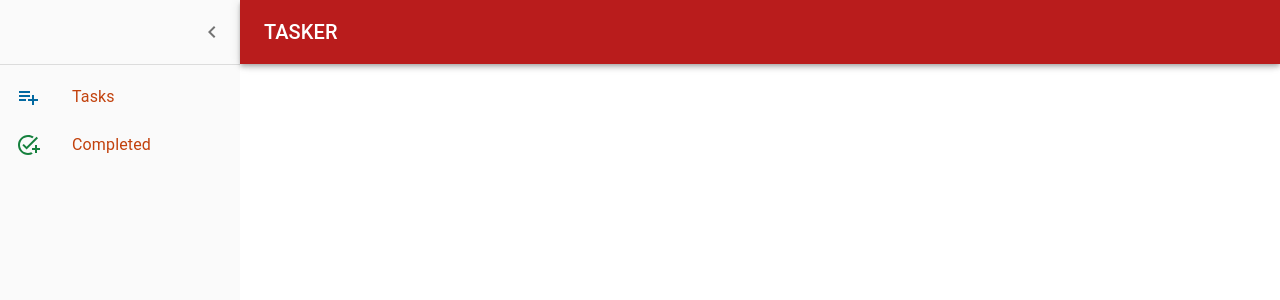
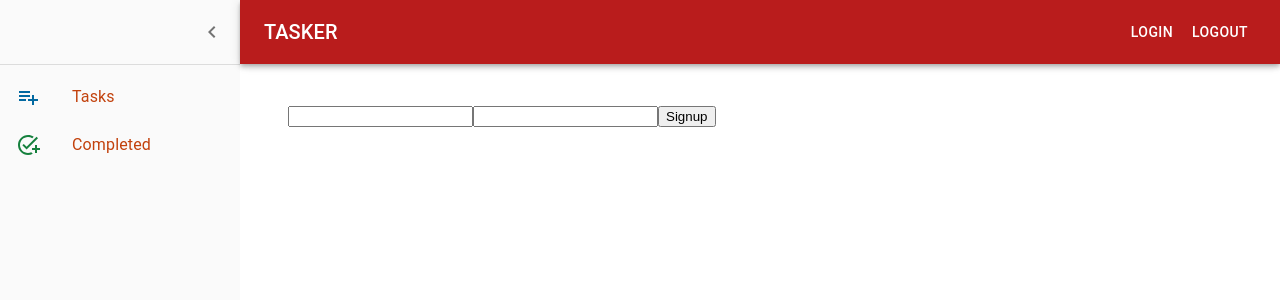
Before and after one commit to musama619/mern-taskapp, a React (Create React App) app in the folder app/: page /signup in a window 1280 px wide. Shown: the top 300 px of the page. Built offline with nearby package versions, Linux system fonts and the light colour scheme; the HTML template or start-up script is replaced by a standard one.

Commit message:
auth context, login, signup

```diff
--- a/app/src/App.js
+++ b/app/src/App.js
@@ -4,6 +4,7 @@ import "./App.css";
 import { BrowserRouter } from "react-router-dom";
 import Tasks from "./pages/Tasks";
 import TaskState from "./context/TaskState";
+import { AuthContextProvider } from "./context/AuthContext";
 import SideBar from "./components/SideBar";
 import { AdapterDateFns } from "@mui/x-date-pickers/AdapterDateFns";
 import { LocalizationProvider } from "@mui/x-date-pickers/LocalizationProvider";
@@ -13,14 +14,15 @@ function App() {
     return (
         <LocalizationProvider dateAdapter={AdapterDateFns}>
             <StyledEngineProvider injectFirst>
+                <AuthContextProvider>
                     <TaskState>
                         <BrowserRouter>
-                        {/* <CssBaseline /> */}
                             <Container maxWidth="xl">
                                 <SideBar />
                             </Container>
                         </BrowserRouter>
                     </TaskState>
+                </AuthContextProvider>
             </StyledEngineProvider>
         </LocalizationProvider>
     );
--- /dev/null
+++ b/app/src/api/Auth_API.js
@@ -0,0 +1,18 @@
+import axios from "axios";
+import { DEFAULT_URL, AUTH_URL } from "./Default";
+
+export const Signup = async (data) => {
+    return await axios.post(DEFAULT_URL + AUTH_URL + "/signup", data, {
+        headers: {
+            "Content-Type": "application/json",
+        },
+    });
+};
+
+export const Login = async(data) => {
+    return await axios.post(DEFAULT_URL + AUTH_URL + "/login", data, {
+        headers: {
+            "Content-Type": "application/json",
+        },
+    });
+};
--- a/app/src/api/Default.js
+++ b/app/src/api/Default.js
@@ -1,4 +1,5 @@
-const DEFAULT_URL = "http://localhost:4000/api/task"
+const DEFAULT_URL = "http://localhost:4000/api/";
+const TASK_URL = "task/";
+const AUTH_URL = "user/";
 
-
-export default DEFAULT_URL
+export { DEFAULT_URL, TASK_URL, AUTH_URL };
--- a/app/src/api/Task_API.js
+++ b/app/src/api/Task_API.js
@@ -1,31 +1,31 @@
 import axios from "axios";
-import DEFAULT_URL from "./Default";
+import { DEFAULT_URL, TASK_URL, AUTH_URL } from "./Default";
 
 export const GetAllTasks = async () => {
-    const response = await axios.get(DEFAULT_URL);
+    const response = await axios.get(DEFAULT_URL + TASK_URL);
     return response.data;
 };
 export const GetAllCompletedTasks = async () => {
-    const response = await axios.get(DEFAULT_URL + "/completed");
+    const response = await axios.get(DEFAULT_URL + TASK_URL + "/completed");
     return response.data;
 };
 export const GetActiveTasks = async () => {
-    const response = await axios.get(DEFAULT_URL + "/active");
+    const response = await axios.get(DEFAULT_URL + TASK_URL + "/active");
     return response.data;
 };
 
 export const GetTask = async (id) => {
-    return await axios.get(`${DEFAULT_URL}/${id}`);
+    return await axios.get(DEFAULT_URL + TASK_URL + id);
 };
 
 export const PostTask = async (data) => {
-    return await axios.post(DEFAULT_URL, data);
+    return await axios.post(DEFAULT_URL + TASK_URL, data);
 };
 
 export const PatchTask = async (id, data) => {
-    return await axios.patch(`${DEFAULT_URL}/${id}`, data);
+    return await axios.patch(DEFAULT_URL + TASK_URL + id, data);
 };
 
 export const DeleteTask = async (id) => {
-    return await axios.delete(`${DEFAULT_URL}/${id}`);
+    return await axios.delete(DEFAULT_URL + TASK_URL + id);
 };
--- a/app/src/components/RoutesContent.jsx
+++ b/app/src/components/RoutesContent.jsx
@@ -8,6 +8,8 @@ import { styled, useTheme } from "@mui/material/styles";
 import { useState, useContext } from "react";
 import TaskContext from "../context/TaskContext";
 import SnackbarAlert from "./SnackbarAlert";
+import Signup from "../pages/Signup";
+import Login from "../pages/Login";
 
 const Main = styled("main", { shouldForwardProp: (prop) => prop !== "open" })(
     ({ theme, open }) => ({
@@ -42,12 +44,12 @@ function RoutesContent() {
     const taskCont = useContext(TaskContext);
     return (
         <>
-            {/* <Main open={taskCont.isSideBarOpen}>
-                <DrawerHeader /> */}
             <div style={{ marginTop: "1rem" }}>
                 <TaskState>
                     <SnackbarAlert />
                     <Routes>
+                        <Route path="/login" element={<Login />} />
+                        <Route path="/signup" element={<Signup />} />
                         <Route path="/" element={<Tasks />} />
                         <Route
                             path="/completed-tasks"
@@ -56,7 +58,6 @@ function RoutesContent() {
                     </Routes>
                 </TaskState>
             </div>
-            {/* </Main> */}
         </>
     );
 }
--- a/app/src/components/SideBar.jsx
+++ b/app/src/components/SideBar.jsx
@@ -20,7 +20,8 @@ import RoutesContent from "./RoutesContent";
 import PlaylistAdd from "@mui/icons-material/PlaylistAdd";
 import AddTask from "@mui/icons-material/AddTask";
 import { Link } from "react-router-dom";
-
+import { Button } from "@mui/material";
+import { useLogout } from "../hooks/useLogout";
 const drawerWidth = 240;
 
 const menuItems = [
@@ -85,7 +86,7 @@ const DrawerHeader = styled("div")(({ theme }) => ({
 export default function PersistentDrawerLeft() {
     const theme = useTheme();
     const [open, setOpen] = React.useState(true);
-
+    const { logout } = useLogout();
     const handleDrawerOpen = () => {
         setOpen(true);
     };
@@ -97,6 +98,7 @@ export default function PersistentDrawerLeft() {
     return (
         <Box sx={{ display: "flex" }}>
             <CssBaseline />
+            <Box sx={{ flexgrow: 1 }}>
                 <AppBar
                     position="fixed"
                     open={open}
@@ -116,8 +118,16 @@ export default function PersistentDrawerLeft() {
                         <Typography variant="h6" noWrap component="div">
                             TASKER
                         </Typography>
+                        <div style={{ flex: "1 1 auto" }}></div>
+                        <Button component={Link} to="/login" color="inherit">
+                            Login
+                        </Button>
+                        <Button color="inherit" onClick={() => logout()}>
+                            Logout
+                        </Button>
                     </Toolbar>
                 </AppBar>
+            </Box>
             <div>
                 <Drawer
                     sx={{
--- /dev/null
+++ b/app/src/context/AuthContext.js
@@ -0,0 +1,24 @@
+import { createContext, useReducer } from "react";
+
+export const AuthContext = createContext();
+
+export const authReducer = (state, action) => {
+    switch (action.type) {
+        case "LOGIN":
+            return { user: action.payload };
+        case "LOGOUT":
+            return { user: null };
+        default:
+            return state;
+    }
+};
+
+export const AuthContextProvider = ({ children }) => {
+    const [state, dispatch] = useReducer(authReducer, {
+        user: null,
+    });
+
+    console.log("Auth state", state);
+
+    return <AuthContext.Provider value={{...state, dispatch}}>{children}</AuthContext.Provider>;
+};
--- /dev/null
+++ b/app/src/hooks/useLogin.jsx
@@ -0,0 +1,32 @@
+import { useState, useContext } from "react";
+import { Login } from "../api/Auth_API";
+import { AuthContext } from "../context/AuthContext";
+
+export const useLogin = () => {
+    const [error, setError] = useState(null);
+    const [isLoading, setIsLoading] = useState(null);
+    const { dispatch } = useContext(AuthContext);
+
+    const login = async (email, password) => {
+        setIsLoading(true);
+        setError(null);
+
+        const data = {
+            email: email,
+            password: password,
+        };
+
+        try {
+            const response = await Login(data);
+            localStorage.setItem("user", JSON.stringify(response.data));
+            dispatch({ type: "LOGIN", payload: response.data });
+            setIsLoading(false);
+
+        } catch (error) {
+            setIsLoading(false);
+            setError(error.message);
+        }
+    };
+
+    return { login, error, isLoading };
+};
--- /dev/null
+++ b/app/src/hooks/useLogout.jsx
@@ -0,0 +1,13 @@
+import { useContext } from "react";
+import { AuthContext } from "../context/AuthContext";
+export const useLogout = () => {
+    const { dispatch } = useContext(AuthContext);
+
+    const logout = () => {
+        localStorage.removeItem("user");
+
+        dispatch({ type: "LOGOUT" });
+    };
+
+    return { logout };
+};
--- /dev/null
+++ b/app/src/hooks/useSignup.jsx
@@ -0,0 +1,32 @@
+import { useState, useContext } from "react";
+import { Signup } from "../api/Auth_API";
+import { AuthContext } from "../context/AuthContext";
+
+export const useSignup = () => {
+    const [error, setError] = useState(null);
+    const [isLoading, setIsLoading] = useState(null);
+    const { dispatch } = useContext(AuthContext);
+
+    const signup = async (email, password) => {
+        setIsLoading(true);
+        setError(null);
+
+        const data = {
+            email: email,
+            password: password,
+        };
+
+        try {
+            const response = await Signup(data);
+            localStorage.setItem("user", JSON.stringify(response.data));
+            dispatch({ type: "LOGIN", payload: response.data });
+            setIsLoading(false);
+
+        } catch (error) {
+            setIsLoading(false);
+            setError(error.message);
+        }
+    };
+
+    return { signup, error, isLoading };
+};
--- /dev/null
+++ b/app/src/pages/Login.jsx
@@ -0,0 +1,33 @@
+import { useState } from "react";
+import { useLogin } from "../hooks/useLogin";
+
+const Login = () => {
+    const [email, setEmail] = useState("");
+    const [password, setPassword] = useState("");
+    const { login, isLoading, error } = useLogin();
+
+    const handleSubmit = async (e) => {
+        e.preventDefault();
+        await login(email, password);
+    };
+    return (
+        <div>
+            <form onSubmit={handleSubmit}>
+                <input
+                    type="email"
+                    value={email}
+                    onChange={(e) => setEmail(e.target.value)}
+                />
+                <input
+                    type="password"
+                    value={password}
+                    onChange={(e) => setPassword(e.target.value)}
+                />
+                <button disabled={isLoading}>Login</button>
+                {error && <div>{error}</div>}
+            </form>
+        </div>
+    );
+};
+
+export default Login;
--- /dev/null
+++ b/app/src/pages/Signup.jsx
@@ -0,0 +1,32 @@
+import { useState } from "react";
+import { useSignup } from "../hooks/useSignup";
+const Signup = () => {
+    const [email, setEmail] = useState("");
+    const [password, setPassword] = useState("");
+    const { signup, error, isLoading } = useSignup();
+    const handleSubmit = async (e) => {
+        e.preventDefault();
+
+        await signup(email, password);
+    };
+    return (
+        <div>
+            <form onSubmit={handleSubmit}>
+                <input
+                    type="email"
+                    value={email}
+                    onChange={(e) => setEmail(e.target.value)}
+                />
+                <input
+                    type="password"
+                    value={password}
+                    onChange={(e) => setPassword(e.target.value)}
+                />
+                <button disable={isLoading}>Signup</button>
+                {error && <div>{error}</div>}
+            </form>
+        </div>
+    );
+};
+
+export default Signup;
```
Lines whose indentation alone changed are shown as unchanged.
